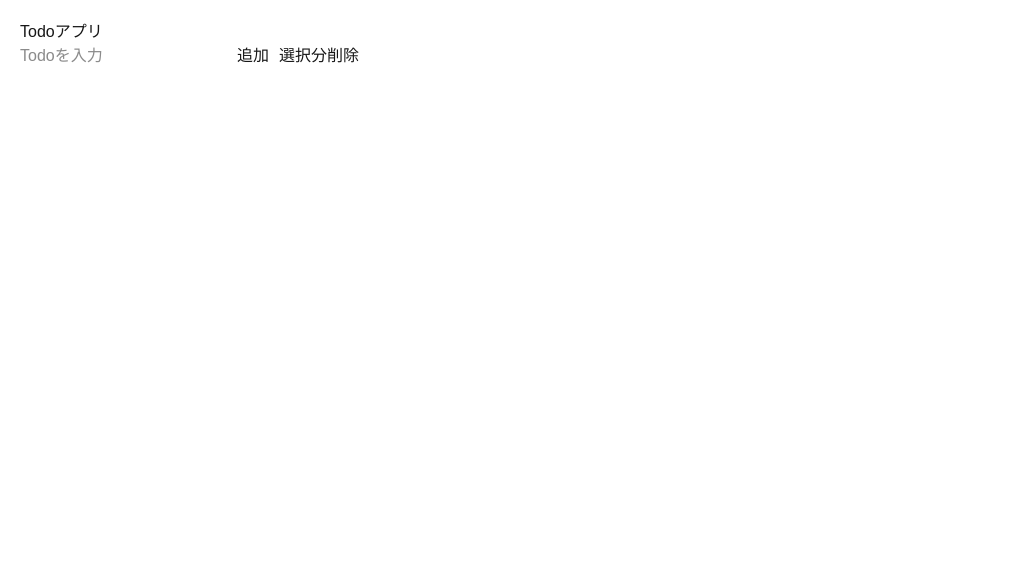
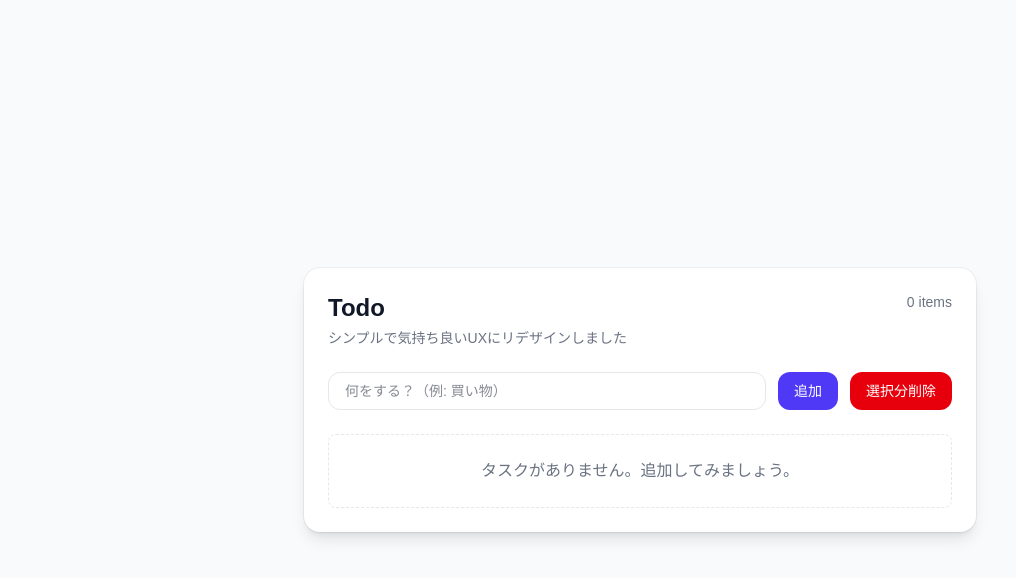
Before and after one commit to shota1423/my-next-app, a Next.js app: page /todo in a window 1280 px wide. Shown: the top 578 px of the page, without its empty margins (0-1016 px from the left). Built offline with nearby package versions, Linux system fonts and the light colour scheme.

Commit message:
ToDoアプリデザイン完成

```diff
--- a/app/todo/page.tsx
+++ b/app/todo/page.tsx
@@ -8,7 +8,7 @@ type Todo = {
   completed: boolean;
 };
 
-const SamplePage = () => {
+export default function TodoPage() {
   const [todos, setTodos] = useState<Todo[]>(() => {
     if (typeof window === "undefined") return [];
     const saved = localStorage.getItem("todos");
@@ -24,21 +24,15 @@ const SamplePage = () => {
 
   const addTodo = () => {
     if (!title.trim()) return;
-
-    const newTodo: Todo = {
-      id: Date.now(),
-      title,
-      completed: false,
+    const newTodo: Todo = { id: Date.now(), title, completed: false };
+    setTodos((prev) => [...prev, newTodo]);
+    setTitle("");
   };
-
-    setTodos([...todos, newTodo]);
-    setTitle("");
-  }
 
   const deleteTodo = (ids: number[]) => {
     setTodos((prev) => prev.filter((todo) => !ids.includes(todo.id)));
     setTaskIds((prev) => prev.filter((id) => !ids.includes(id)));
-  }
+  };
 
   const toggleTodo = (id: number) => {
     setTodos((prev) => {
@@ -54,44 +48,72 @@ const SamplePage = () => {
   };
 
   return (
-    <main style={{ padding: 20 }}>
-      <h1>Todoアプリ</h1>
-      <div style={{ marginBottom: 20 }}>
+    <main className="min-h-screen bg-gray-50 dark:bg-[#071023] flex items-center justify-center p-6">
+      <section className="w-full max-w-2xl bg-white dark:bg-slate-900 rounded-2xl shadow-lg ring-1 ring-black/5 dark:ring-white/5 p-6">
+        <header className="flex items-start justify-between gap-4">
+          <div>
+            <h1 className="text-2xl font-semibold text-gray-900 dark:text-gray-100">Todo</h1>
+            <p className="mt-1 text-sm text-gray-500 dark:text-gray-400">シンプルで気持ち良いUXにリデザインしました</p>
+          </div>
+          <div className="text-right text-sm text-gray-500 dark:text-gray-400">{todos.length} items</div>
+        </header>
+
+        <div className="mt-6 flex gap-3">
+          <label className="sr-only">新しいタスク</label>
           <input
+            className="flex-1 rounded-xl border border-gray-200 dark:border-slate-700 bg-white dark:bg-slate-800 px-4 py-2 text-sm text-gray-900 dark:text-gray-100 focus:outline-none focus:ring-2 focus:ring-indigo-500 transition"
             value={title}
             onChange={(e) => setTitle(e.target.value)}
-          placeholder="Todoを入力"
+            placeholder="何をする？（例: 買い物）"
+            aria-label="新しいタスク"
           />
-        <button onClick={addTodo} style={{ marginLeft: 10 }}>
+          <button
+            type="button"
+            onClick={addTodo}
+            className="rounded-xl bg-indigo-600 text-white px-4 py-2 text-sm font-medium hover:bg-indigo-500 focus:outline-none focus:ring-2 focus:ring-indigo-400 transition"
+          >
             追加
           </button>
-
-        <button onClick={() => deleteTodo(taskIds)} style={{ marginLeft: 10 }}>選択分削除</button>
+          <button
+            type="button"
+            onClick={() => deleteTodo(taskIds)}
+            className="rounded-xl bg-red-600 text-white px-4 py-2 text-sm font-medium hover:bg-red-500 focus:outline-none focus:ring-2 focus:ring-red-400 transition"
+          >
+            選択分削除
+          </button>
         </div>
 
-      <ul>
+        <div className="mt-6">
+          {todos.length === 0 ? (
+            <div className="rounded-lg border border-dashed border-gray-200 dark:border-slate-700 p-6 text-center text-gray-500 dark:text-gray-400">
+              タスクがありません。追加してみましょう。
+            </div>
+          ) : (
+            <ul className="mt-2 space-y-3">
               {todos.map((todo) => (
-          <li key={todo.id} style={{ marginBottom: 10 }}>
-            <label style={{ marginRight: 10 }}>
+                <li
+                  key={todo.id}
+                  className="flex items-center justify-between gap-4 bg-gray-50 dark:bg-slate-800 border border-transparent hover:border-gray-100 dark:hover:border-slate-700 rounded-lg px-4 py-3 transition"
+                >
+                  <label className="flex items-center gap-3 cursor-pointer">
                     <input
                       type="checkbox"
                       checked={todo.completed}
                       onChange={() => toggleTodo(todo.id)}
+                      className="h-5 w-5 rounded-md text-indigo-600 focus:ring-indigo-500 border-gray-300 dark:border-slate-600 bg-white dark:bg-slate-700"
+                      aria-label={`完了: ${todo.title}`}
                     />
-              <span
-                style={{
-                  marginLeft: 8,
-                  textDecoration: todo.completed ? "line-through" : "none",
-                }}
-              >
+                    <span className={`text-sm ${todo.completed ? 'text-gray-400 line-through' : 'text-gray-900 dark:text-gray-100'}`}>
                       {todo.title}
                     </span>
                   </label>
+                  <div className="text-sm text-gray-400">{new Date(todo.id).toLocaleTimeString()}</div>
                 </li>
               ))}
             </ul>
+          )}
+        </div>
+      </section>
     </main>
   );
-};
-
-export default SamplePage;
+}
```
Lines whose indentation alone changed are shown as unchanged.
